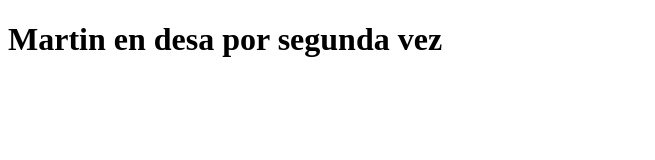
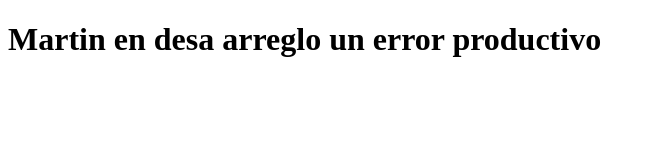
Before and after one commit to ruizdiazmartin/Capacitacion, a plain HTML site: page Index.html in a window 1280 px wide. Shown: the whole page, without its empty margins (0-655 px from the left). Drawn offline with Linux system fonts and the light colour scheme.

Commit message:
Se arrglo la incidencia

```diff
--- a/Index.html
+++ b/Index.html
@@ -8,7 +8,7 @@
 </head>
 
 <body>
-    <h1>Martin en desa por segunda vez</h1>
+    <h1>Martin en desa arreglo un error productivo</h1>
 </body>
 
 </html>
```
